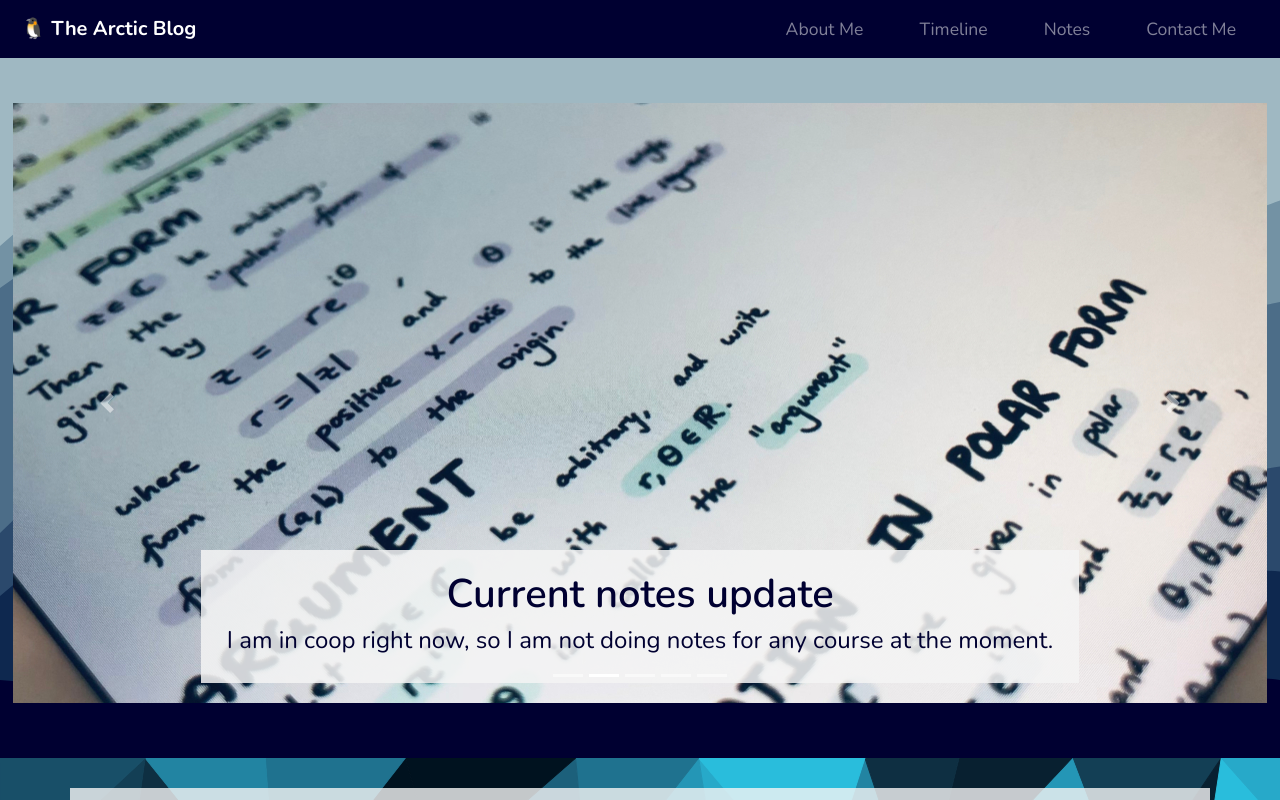
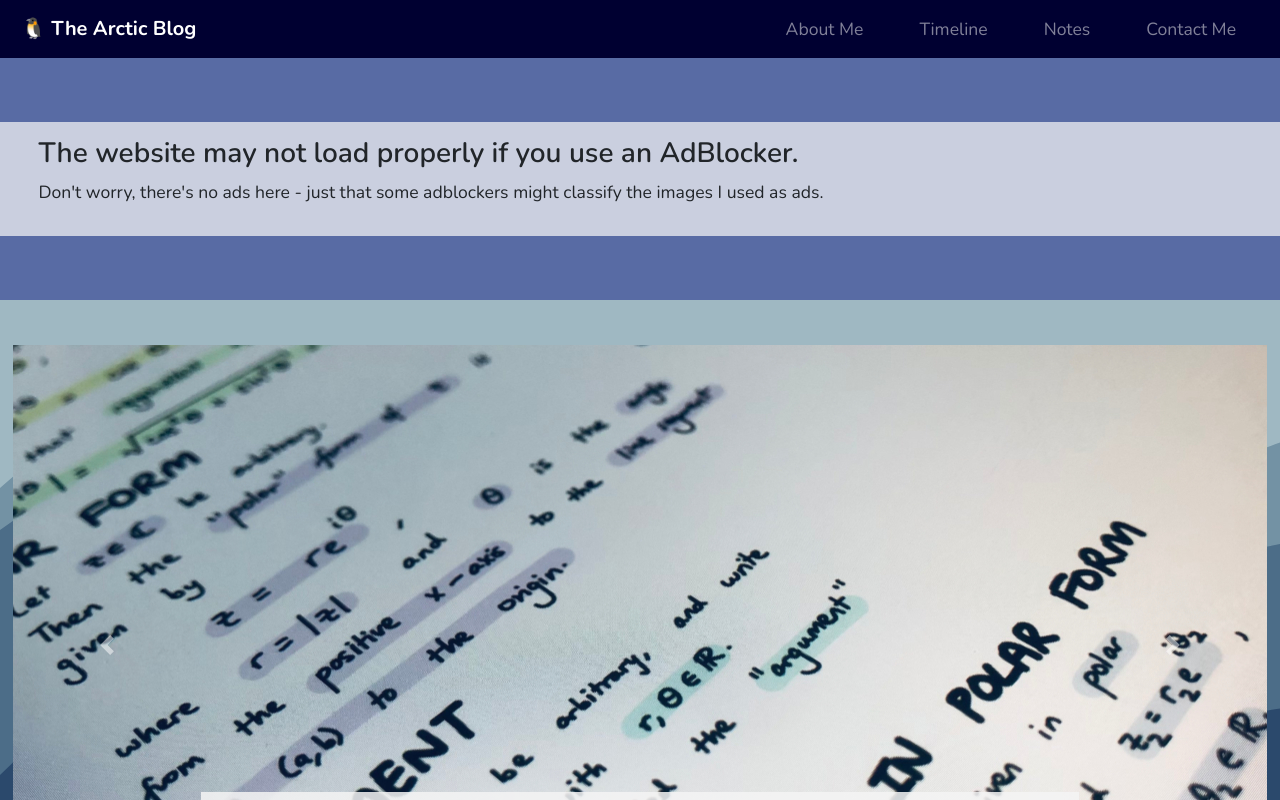
Before and after one commit to mcpenguin/the-arctic-blog, a React (Create React App) app: page / in a window 1280 px wide. Shown: the top 800 px of the page. Built offline with nearby package versions, Linux system fonts and the light colour scheme.

Commit message:
added adblocker jumbotron

```diff
--- a/public/index.html
+++ b/public/index.html
@@ -1,14 +1,12 @@
 <!DOCTYPE html>
 <html lang="en" prefix="og: http://ogp.me/ns#">
+
 <head>
   <meta charset="utf-8" />
   <meta name="viewport" content="width=device-width, initial-scale=1" />
   <meta name="theme-color" content="#000031" />
 
-    <meta
-      name="description"
-      content="Personal website for Marcus Chan (Github username @mcpenguin)"
-    />
+  <meta name="description" content="Personal website for Marcus Chan (Github username @mcpenguin)" />
 
   <!-- Global site tag (gtag.js) - Google Analytics -->
   <script async src="https://www.googletagmanager.com/gtag/js?id=UA-192467005-1"></script>
@@ -38,9 +36,12 @@
 
   <!-- Import Fonts -->
   <link rel="preconnect" href="https://fonts.gstatic.com">
+    <!-- Nunito -->
     <link
       href="https://fonts.googleapis.com/css2?family=Nunito:wght@300;400;600;700&family=Roboto:wght@300;400&display=swap"
       rel="stylesheet">
+    <!-- Comic Neue -->
+    <link href="https://fonts.googleapis.com/css2?family=Comic+Neue&display=swap" rel="stylesheet">
 
   <!-- Import Bootstrap CSS -->
   <link rel="stylesheet" href="https://stackpath.bootstrapcdn.com/bootstrap/4.1.3/css/bootstrap.min.css"
@@ -56,6 +57,7 @@
   <link rel="manifest" href="favicon/site.webmanifest">
 
 </head>
+
 <body>
   <noscript>You need to enable JavaScript to run this app.</noscript>
   <div id="root"></div>
@@ -70,4 +72,5 @@
       To create a production bundle, use `npm run build` or `yarn build`.
     -->
 </body>
+
 </html>
--- a/src/App.js
+++ b/src/App.js
@@ -2,6 +2,7 @@ import { Component } from 'react';
 import Fade from 'react-reveal';
 
 // import components
+import AdBlockerJumbotron from './components/AdBlockerJumbotron/AdBlockerJumbotron';
 import Header from './components/Header/Header';
 import TopCarousel from './components/TopCarousel/TopCarousel';
 import AboutMe from './components/AboutMe/AboutMe';
@@ -15,6 +16,7 @@ export default class App extends Component {
         return (
             <>
                 <Header />
+                <AdBlockerJumbotron />
                 <TopCarousel/>
                 <AboutMe/>
                 <Timeline />
--- /dev/null
+++ b/src/components/AdBlockerJumbotron/AdBlockerJumbotron.css
@@ -0,0 +1,21 @@
+.jumbotron {
+    background-color: #586BA4;
+    margin: 0 !important;
+}
+
+.section-adblocker-jumbotron {
+    background-color: #9fb8c2;
+}
+
+.adblocker-text {
+    background-color: #f5f5f5bb;
+    padding: 15px 3%;
+}
+
+.adblocker-text h3 {
+    font-weight: 600;
+}
+
+.adblocker-text p {
+    font-weight: 400;
+}
--- /dev/null
+++ b/src/components/AdBlockerJumbotron/AdBlockerJumbotron.js
@@ -0,0 +1,26 @@
+// React component class for AdBlockerJumbotron section
+import React, { Component } from 'react';
+
+// import Bootstrap components
+import Container from 'react-bootstrap/Container';
+import Row from 'react-bootstrap/Row';
+import Col from 'react-bootstrap/Col';
+import Jumbotron from 'react-bootstrap/Jumbotron';
+
+// import stylesheet
+import './AdBlockerJumbotron.css';
+
+export default class AdBlockerJumbotron extends Component {
+    render() {
+        return (
+            <section class="section-adblocker-jumbotron">
+                <Jumbotron fluid>
+                    <div class="adblocker-text">
+                        <h3>The website may not load properly if you use an AdBlocker.</h3>
+                        <p>Don't worry, there's no ads here - just that some adblockers might classify the images I used as ads.</p>
+                    </div>
+                </Jumbotron>
+            </section>
+        );
+    }
+}
```
Lines whose indentation alone changed are shown as unchanged.
